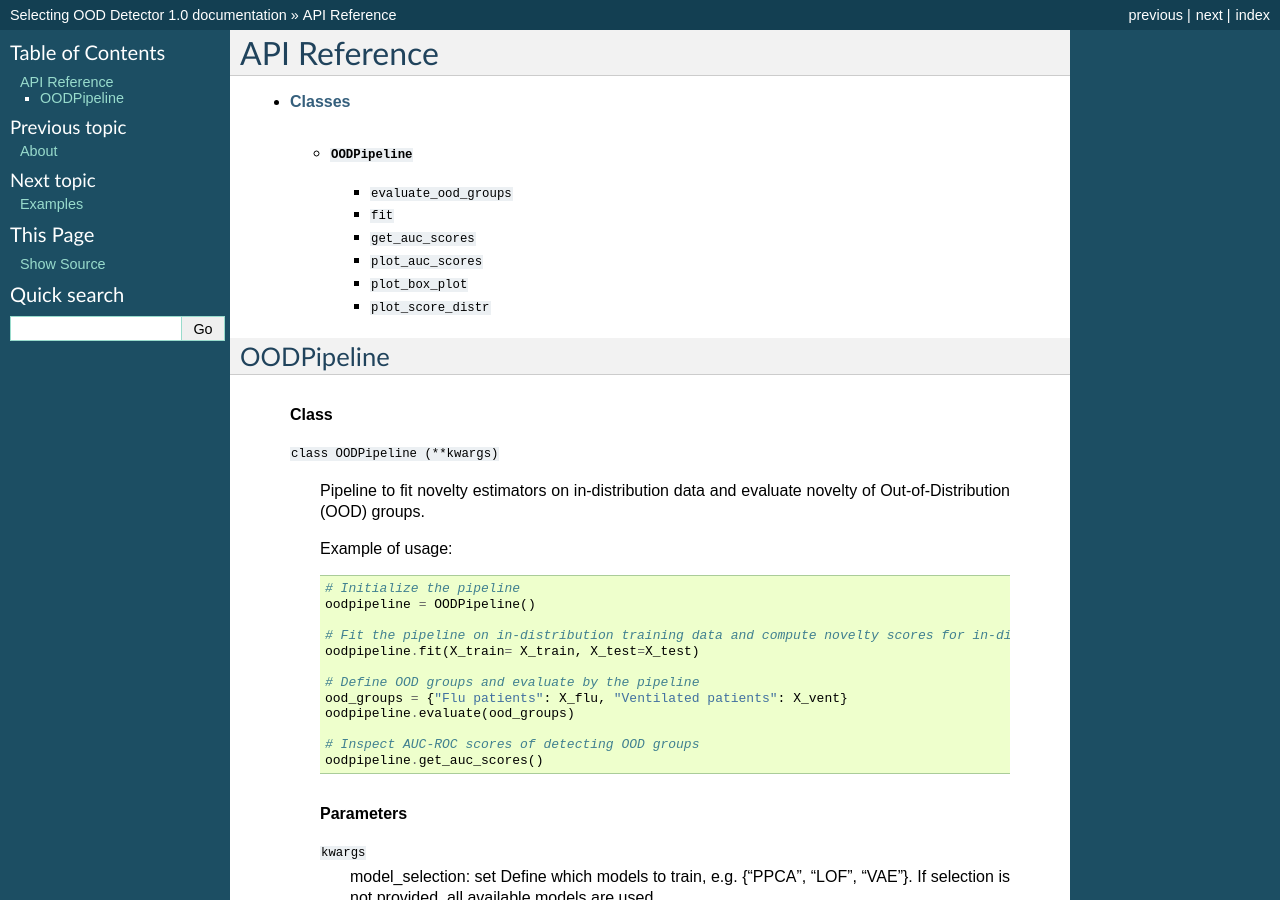
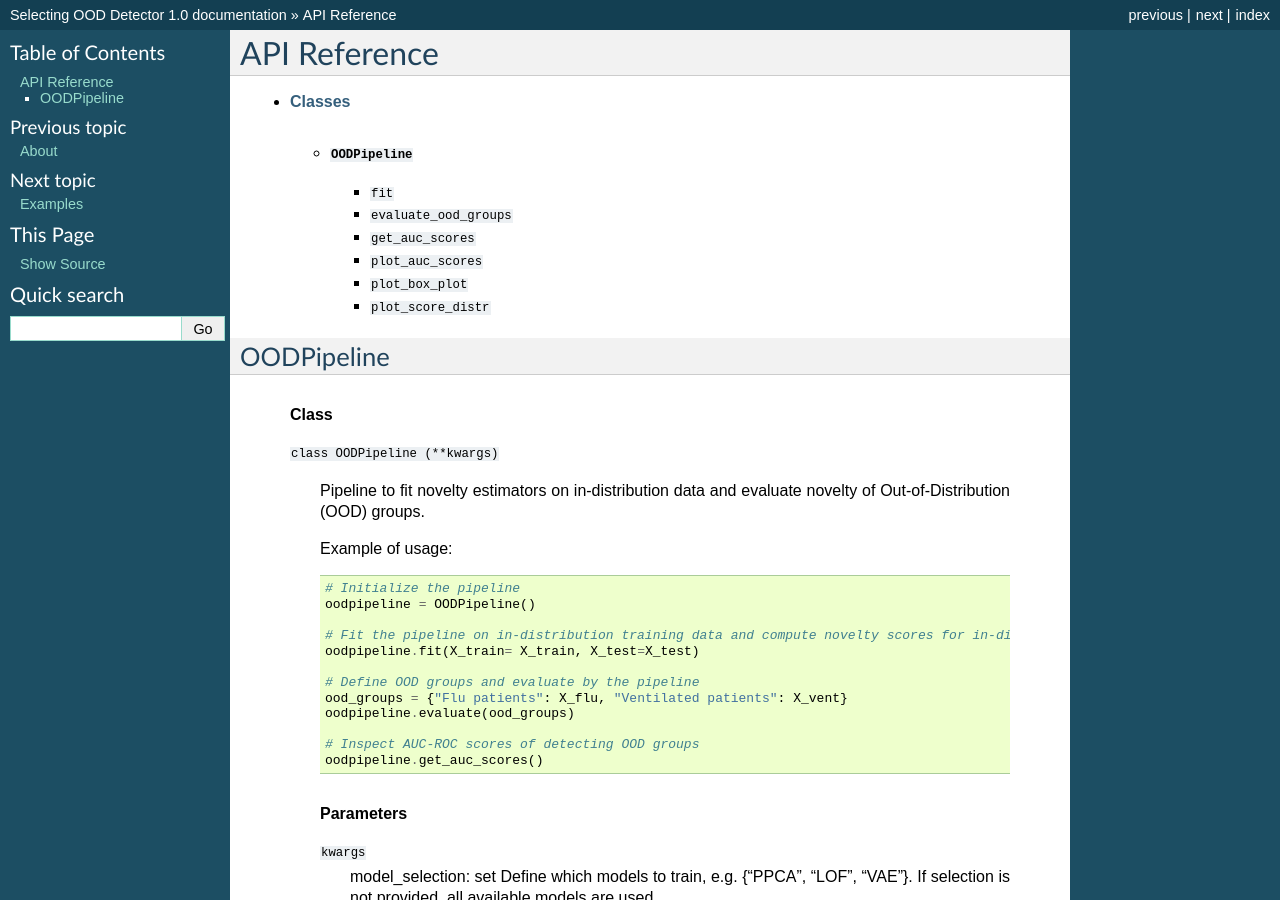
Before and after one commit to karinazad/selecting_OOD_detector, a Sphinx documentation site: the page built from docs/api.rst, in a window 1280 px wide and 900 px high. Built offline with Sphinx 7.4.7, drawn with Linux system fonts in a browser that asks for light colours.

```diff
--- a/docs/api.rst
+++ b/docs/api.rst
@@ -10,8 +10,8 @@ API Reference
       -  .. rubric:: ``OODPipeline``
             :name: oodpipeline
 
+         -  ``fit``
          -  ``evaluate_ood_groups``
-         -  ``fit``
          -  ``get_auc_scores``
          -  ``plot_auc_scores``
          -  ``plot_box_plot``
```
